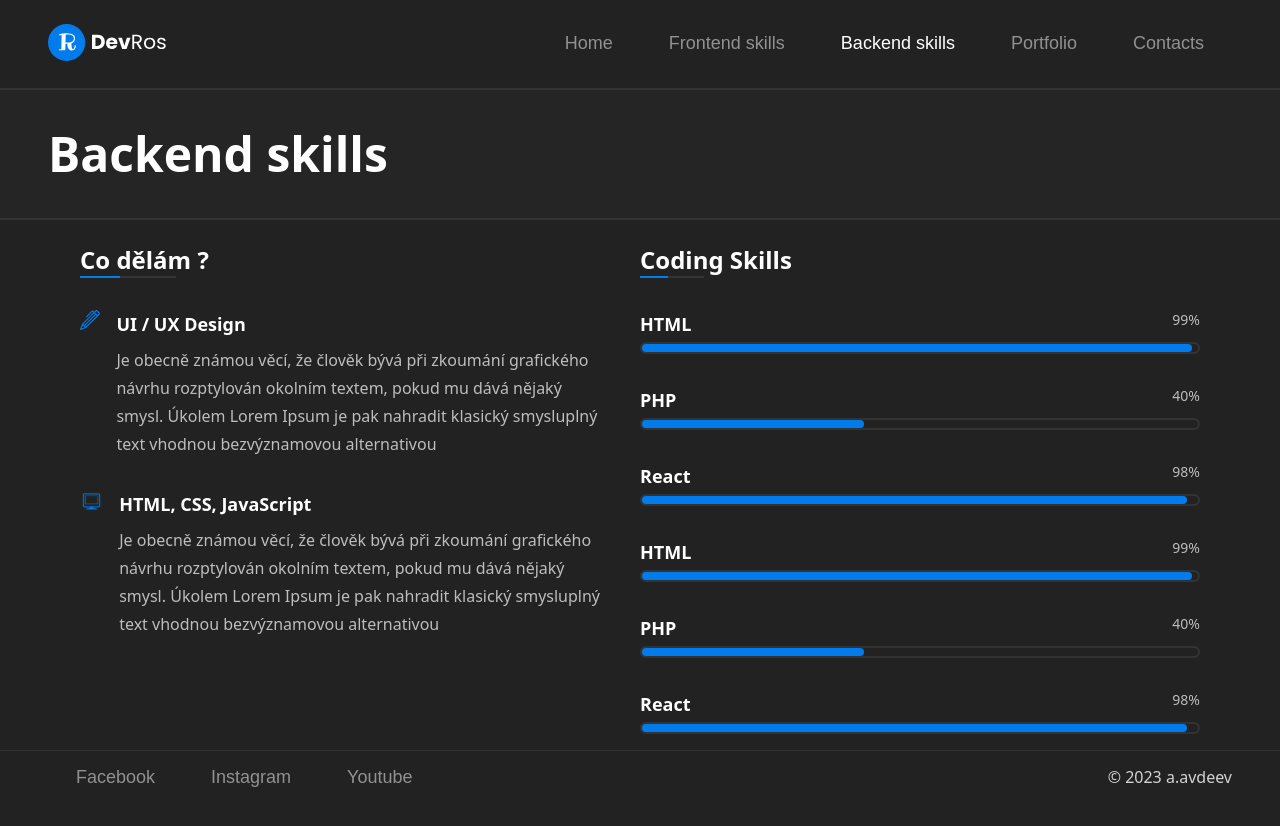
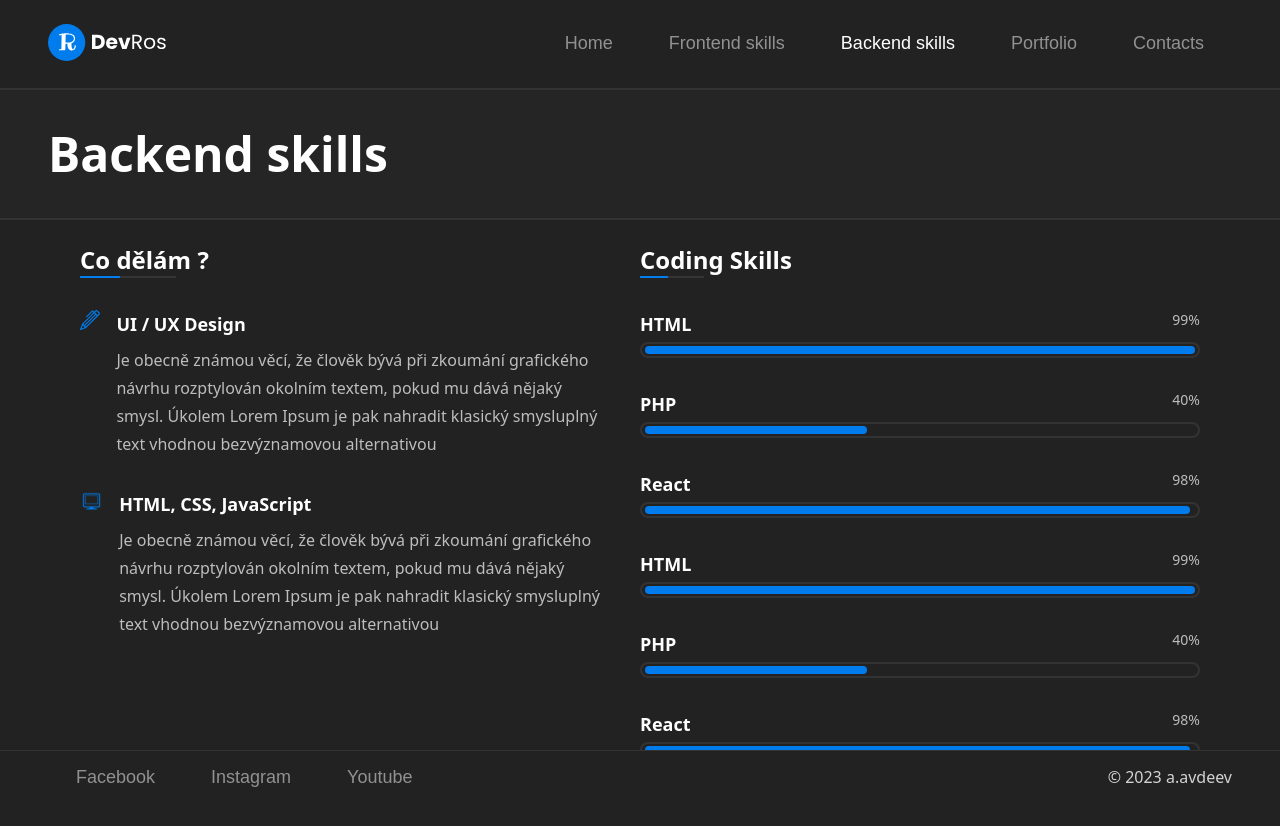
Before and after one commit to AndreyAvdeev/a.avdeev.github.io, a Next.js app: page /skills-back in a window 1280 px wide. Shown: the top 826 px of the page. Built offline with nearby package versions, Linux system fonts and the light colour scheme.

Commit message:
Add
layouts (portfolio, contacts)

```diff
--- /dev/null
+++ b/app/contacts/page.tsx
@@ -0,0 +1,23 @@
+"use client";
+
+import Image from "next/image";
+import ProgressBar from "@/components/ProgressBar";
+
+import homeIcon from "@/public/home.svg";
+import monitorIcon from "@/public/monitor.svg";
+import penIcon from "@/public/pen.svg";
+
+export default function Contacts() {
+  return (
+    <section className="py-20">
+      <div className="my-2 border-t-2 border-b-2 bg-dark_light border-solid border-gray-400">
+        <h1 className="text-white font-bold text-5xl text-left py-10 px-4 sm:px-8 lg:px-12">
+          Contact me
+        </h1>
+      </div>
+      <div className="grid grid-cols-2 mx-20 my-6 ">
+        <article></article>
+      </div>
+    </section>
+  );
+}
--- /dev/null
+++ b/app/portfolio/page.tsx
@@ -0,0 +1,23 @@
+"use client";
+
+import Image from "next/image";
+import ProgressBar from "@/components/ProgressBar";
+
+import homeIcon from "@/public/home.svg";
+import monitorIcon from "@/public/monitor.svg";
+import penIcon from "@/public/pen.svg";
+
+export default function Portfolio() {
+  return (
+    <section className="py-20">
+      <div className="my-2 border-t-2 border-b-2 bg-dark_light border-solid border-gray-400">
+        <h1 className="text-white font-bold text-5xl text-left py-10 px-4 sm:px-8 lg:px-12">
+          Portfolio
+        </h1>
+      </div>
+      <div className="grid grid-cols-2 mx-20 my-6 ">
+        <article></article>
+      </div>
+    </section>
+  );
+}
--- a/components/Navbar/index.tsx
+++ b/components/Navbar/index.tsx
@@ -11,7 +11,7 @@ export default function Navbar() {
     { name: "Frontend skills", path: "/skills-front" },
     { name: "Backend skills", path: "/skills-back" },
     { name: "Portfolio", path: "/portfolio" },
-    { name: "Contacts", path: "/about" },
+    { name: "Contacts", path: "/contacts" },
   ];
 
   return (
--- a/components/ProgressBar/index.tsx
+++ b/components/ProgressBar/index.tsx
@@ -29,7 +29,7 @@ export default function ProgressBar({ title, percent }: progressProps) {
         <h1 className="text-white font-bold text-lg">{title}</h1>
         <p className="text-gray-200 text-sm">{progress + "%"}</p>
       </div>
-      <div className="w-full relative h-3 border-2 border-solid border-gray-400 mt-1 rounded-full">
+      <div className="w-full flex items-center h-4 border-2 border-solid border-gray-400 mt-1 rounded-full">
         <div className={style.progress} style={{ width: progress + "%" }}></div>
       </div>
     </div>
--- a/components/ProgressBar/style.module.css
+++ b/components/ProgressBar/style.module.css
@@ -1,7 +1,8 @@
 .progress{
     display: block;
-    height: 8px;
+    height: 60%;
     background-color: #007CED;
     border-radius: 10px;
+    margin: 0 3px;
     width: 100;
 }
```
